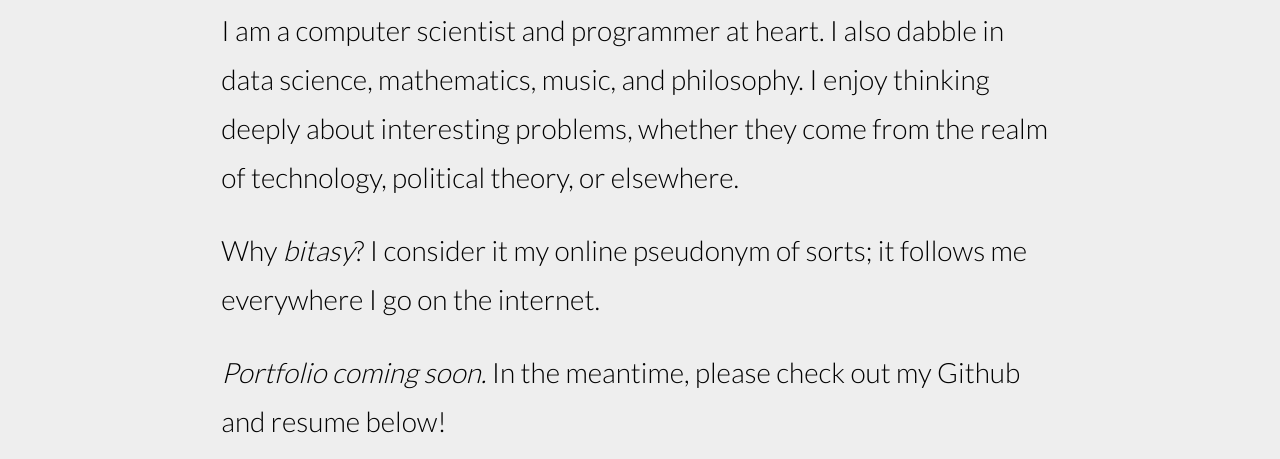
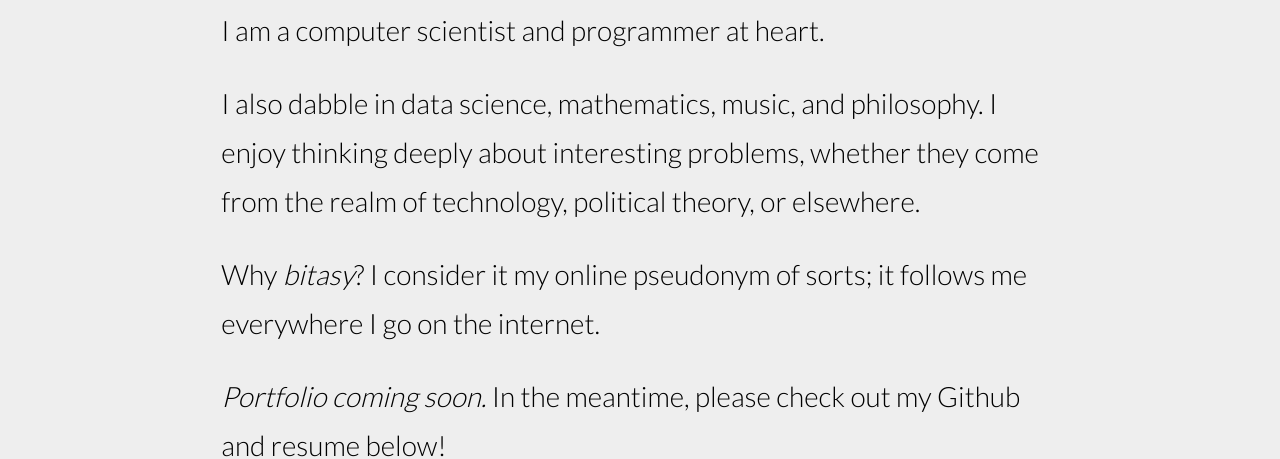
Before and after one commit to bitasy/bitasy.github.io, a plain HTML site: page index.html in a window 1280 px wide. Shown: the part 243-702 px from the top of the page. Drawn offline with Linux system fonts and the light colour scheme.

```diff
--- a/index.html
+++ b/index.html
@@ -30,7 +30,10 @@
       <section id="about">
         <div class="body-text">
           <p>
-            I am a computer scientist and programmer at heart. I also dabble in data science, mathematics, music, and philosophy. I enjoy thinking deeply about interesting problems, whether they come from the realm of technology, political theory, or elsewhere.
+            I am a computer scientist and programmer at heart.
+          </p>
+          <p>
+            I also dabble in data science, mathematics, music, and philosophy. I enjoy thinking deeply about interesting problems, whether they come from the realm of technology, political theory, or elsewhere.
           </p>
           <p>
             Why <i>bitasy</i>? I consider it my online pseudonym of sorts; it follows me everywhere I go on the internet.
```
Also changed, not shown: 1 other file.
